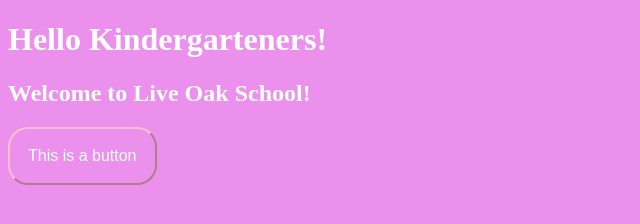
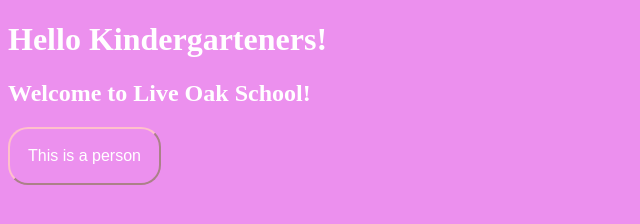
Before and after one commit to ella-m-shaul/ella-m-shaul.github.io, a plain HTML site: page index.html in a window 1280 px wide. Shown: the full height of the page, 0-640 px from the left. Drawn offline with Linux system fonts and the light colour scheme.

Commit message:
changed to a person

```diff
--- a/index.html
+++ b/index.html
@@ -9,6 +9,6 @@
 <body>
     <h1>Hello Kindergarteners!</h1>
     <h2>Welcome to Live Oak School!</h2>
-    <button>This is a button</button>
+    <button>This is a person</button>
 </body>
 </html>
```
